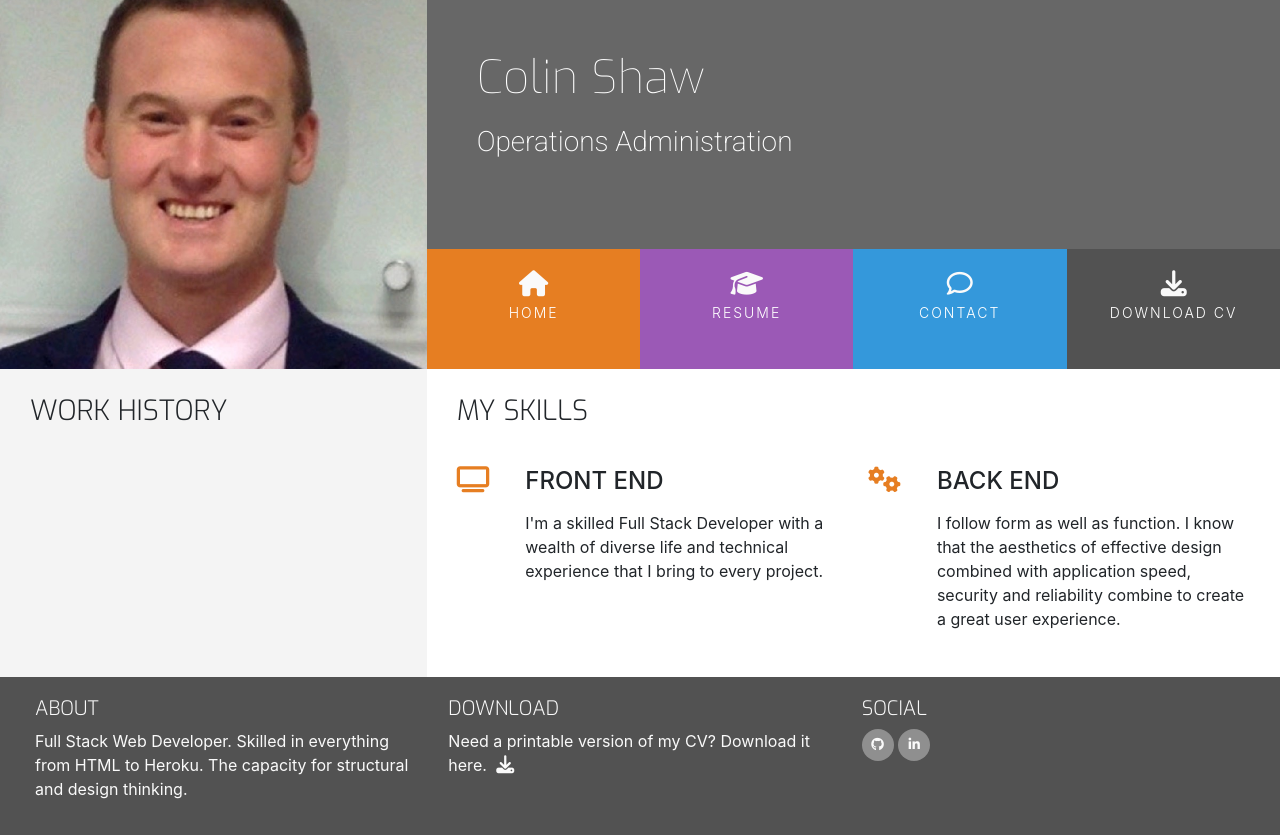
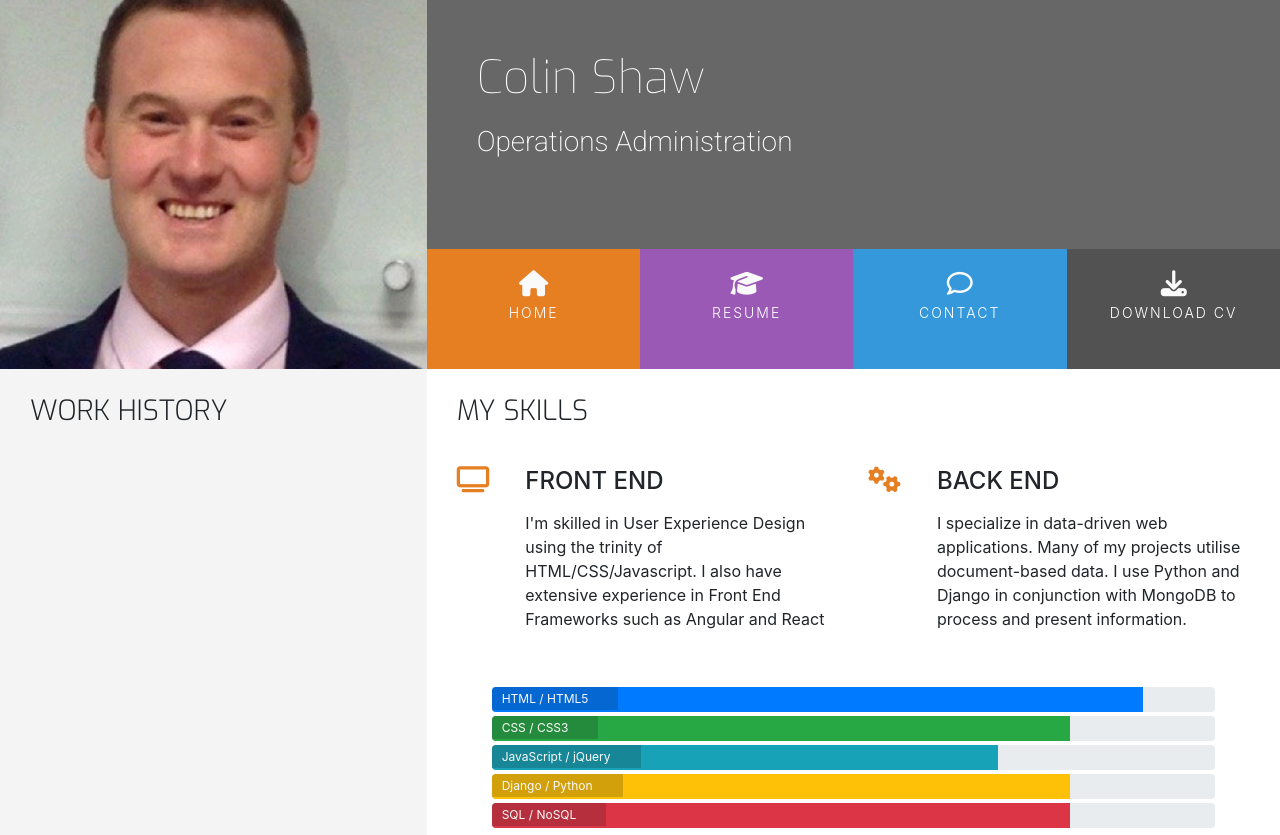
Before and after one commit to colinshaw1/colin-shaw-bootstrap-cv, a plain HTML site: page resume.html in a window 1280 px wide. Shown: the top 835 px of the page. Drawn offline with nearby package versions, Linux system fonts and the light colour scheme.

Commit message:
Add text to front end section and back end section and add progress bars for code experince

```diff
--- a/assets/css/style.css
+++ b/assets/css/style.css
@@ -260,3 +260,24 @@ footer {
     position: relative;
     width: 60%;
 }
+
+/* ----------------------------------------Skills */
+
+.progress {
+    position: relative;
+    height: 25px;
+    margin-bottom: 4px;
+}
+
+.progress-type {
+    position: absolute;
+    left: 0px;
+    font-weight: 400;
+    padding: 3px 30px 2px 10px;
+    color: #fafafa;
+    background-color: rgba(25, 25, 25, 0.2);
+}
+
+.progress-section {
+    margin: 40px 20px;
+}
--- a/resume.html
+++ b/resume.html
@@ -79,8 +79,8 @@
                             <div class="col-10">
                                 <h4 class="three-reasons-heading uppercase">Front End</h4>
                                 <p>
-                                    I'm a skilled Full Stack Developer with a wealth of diverse life and technical
-                                    experience that I bring to every project.
+                                    I'm skilled in User Experience Design using the trinity of HTML/CSS/Javascript. I
+                                    also have extensive experience in Front End Frameworks such as Angular and React
                                 </p>
                             </div>
                         </div>
@@ -93,11 +93,50 @@
                             <div class="col-10">
                                 <h4 class="three-reasons-heading uppercase">Back End</h4>
                                 <p>
-                                    I follow form as well as function. I know that the aesthetics of effective design
-                                    combined with application speed, security and reliability combine to create a great
-                                    user experience.
+                                    I specialize in data-driven web applications. Many of my projects utilise
+                                    document-based data. I use Python and Django in conjunction with MongoDB to process
+                                    and present information.
                                 </p>
                             </div>
+                        </div>
+                    </div>
+                </div>
+                <div class="row progress-section">
+                    <div class="col">
+                        <div class="progress">
+                            <div class="progress-bar" role="progressbar" aria-valuenow="90" aria-valuemin="0"
+                                aria-valuemax="100" style="width:90%;">
+                                <span class="sr-only">90% complete</span>
+                            </div>
+                            <span class="progress-type">HTML / HTML5</span>
+                        </div>
+                        <div class="progress">
+                            <div class="progress-bar bg-success" role="progressbar" aria-valuenow="80" aria-valuemin="0"
+                                aria-valuemax="100" style="width:80%;">
+                                <span class="sr-only">80% complete</span>
+                            </div>
+                            <span class="progress-type">CSS / CSS3</span>
+                        </div>
+                        <div class="progress">
+                            <div class="progress-bar bg-info" role="progressbar" aria-valuenow="70" aria-valuemin="0"
+                                aria-valuemax="100" style="width:70%;">
+                                <span class="sr-only">70% complete</span>
+                            </div>
+                            <span class="progress-type">JavaScript / jQuery</span>
+                        </div>
+                        <div class="progress">
+                            <div class="progress-bar bg-warning" role="progressbar" aria-valuenow="80" aria-valuemin="0"
+                                aria-valuemax="100" style="width:80%;">
+                                <span class="sr-only">80% complete</span>
+                            </div>
+                            <span class="progress-type">Django / Python</span>
+                        </div>
+                        <div class="progress">
+                            <div class="progress-bar bg-danger" role="progressbar" aria-valuenow="80" aria-valuemin="0"
+                                aria-valuemax="100" style="width:80%;">
+                                <span class="sr-only">80% complete</span>
+                            </div>
+                            <span class="progress-type">SQL / NoSQL</span>
                         </div>
                     </div>
                 </div>
```
